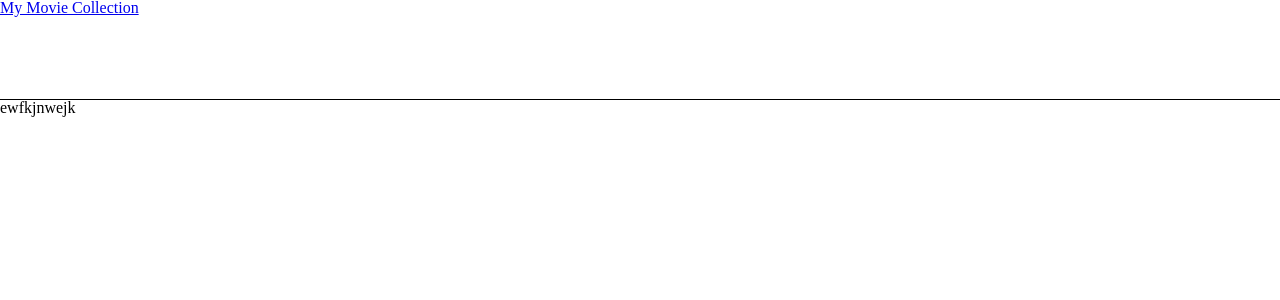
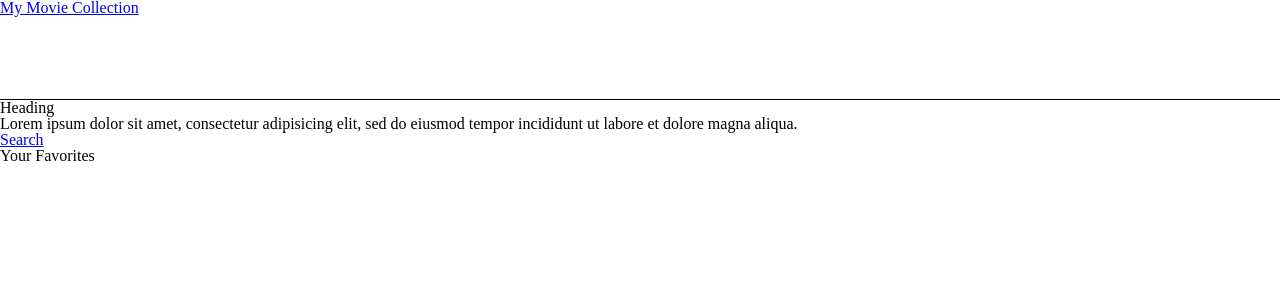
Before and after one commit to mgenovski/MyMovies, a React (Create React App) app in the folder client/: page / in a window 1280 px wide. Shown: the top 300 px of the page. Built offline with nearby package versions, Linux system fonts and the light colour scheme.

Commit message:
Configure routes

```diff
--- a/client/src/App.js
+++ b/client/src/App.js
@@ -1,6 +1,9 @@
 import { Routes, Route } from 'react-router-dom';
-import Header from './components/Header/Header.js';
-import Home from './components/Home/Home.js';
+
+import Header from './components/Header/Header';
+import Home from './components/Home/Home';
+import Search from './components/Search/Search';
+import Movie from './components/Movie/Movie';
 
 function App() {
   return (
@@ -9,6 +12,8 @@ function App() {
       <div className="content">
         <Routes>
           <Route path="/*" element={<Home />} />
+          <Route path='/search' element={<Search />} />
+          <Route path="/movies/:movieId" element={<Movie />} />
         </Routes>
       </div>
     </div>
--- a/client/src/components/Home/Home.js
+++ b/client/src/components/Home/Home.js
@@ -1,9 +1,18 @@
+import { Link } from 'react-router-dom';
 import './Home.css';
 
 const Home = () => {
     return (
         <>
-        ewfkjnwejk
+            <div className='hero'>
+                <h1>Heading</h1>
+                <p>Lorem ipsum dolor sit amet, consectetur adipisicing elit, sed do
+                    eiusmod tempor incididunt ut labore et dolore magna aliqua.</p>
+                <Link className="btn btn-pink" role="button" to="/search">Search</Link>
+            </div>
+            <div className='favorites'>
+                <h2>Your Favorites</h2>
+            </div>
         </>
     );
 };
--- /dev/null
+++ b/client/src/components/Movie/Movie.js
@@ -0,0 +1,11 @@
+import './Movie.css';
+
+const Movie = () => {
+    return (
+        <>
+        Movie details page
+        </>
+    );
+};
+
+export default Movie;
--- /dev/null
+++ b/client/src/components/Search/Search.js
@@ -0,0 +1,11 @@
+import './Search.css';
+
+const Search = () => {
+    return (
+        <>
+        search page
+        </>
+    );
+};
+
+export default Search;
```
Also changed, not shown: client/src/components/Movie/Movie.css (added), client/src/components/Search/Search.css (added).
